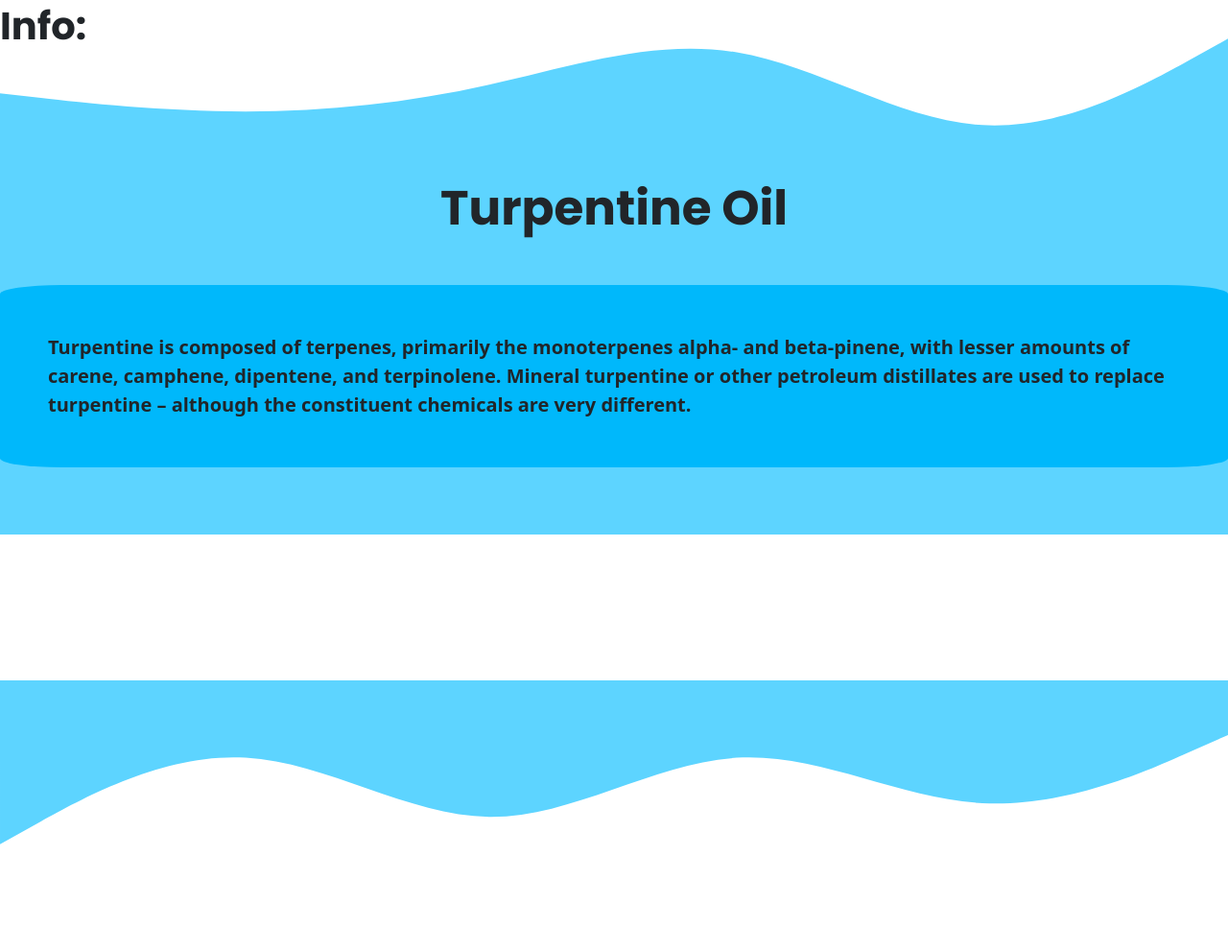
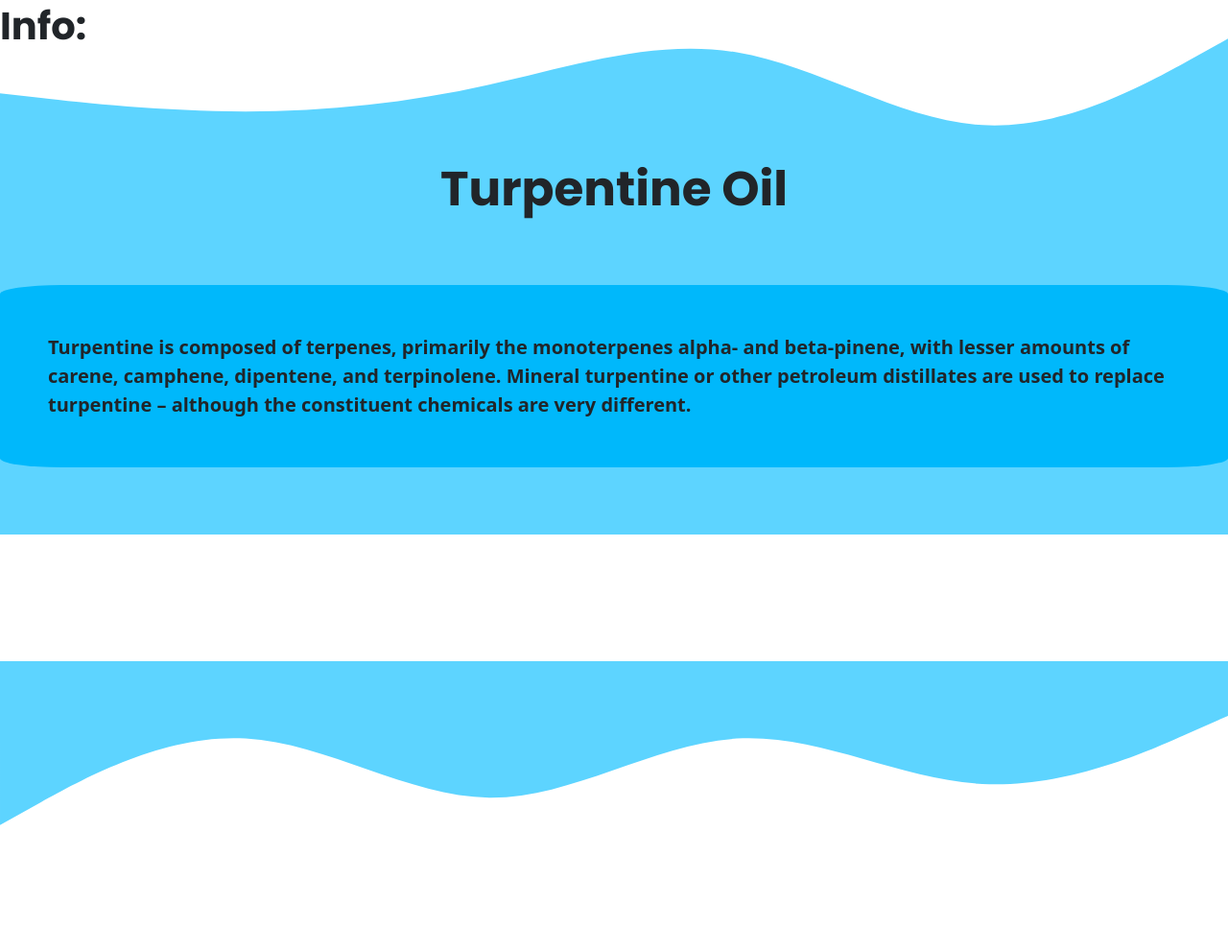
Before and after one commit to TechnoIndustries/site, a plain HTML site: page ac.html in a window 1280 px wide. Shown: the part 781-1772 px from the top of the page at 96% size. Drawn offline with nearby package versions, Linux system fonts and the light colour scheme.

Commit message:
Update ac.html

```diff
--- a/ac.html
+++ b/ac.html
@@ -51,7 +51,7 @@ text-decoration: underline rgb(0, 43, 0) 10px;
 
 .trp h1{
     position: relative;
-    top:-230px;
+    top:-250px;
     text-align: center;
     font-weight: 900;
     font-family: 'Poppins', sans-serif;
@@ -222,7 +222,7 @@ font-size: 60px;
 .own{display: none;}
 #h{
     position: relative;
-    top:150px;
+    top:130px;
     z-index: -20;
 }
 #o{
```
